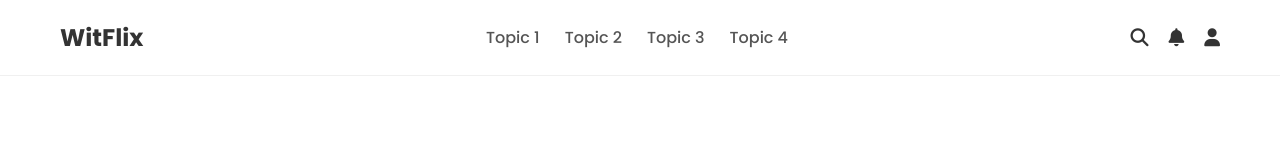
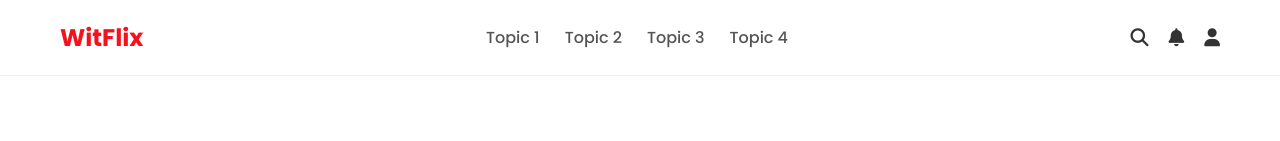
Before and after one commit to rusty112/witflix, a plain HTML site: page index.html in a window 1280 px wide. Shown: the top 141 px of the page. Drawn offline with Linux system fonts and the light colour scheme.

Commit message:
logo update

```diff
--- a/style.css
+++ b/style.css
@@ -43,6 +43,7 @@ header .container {
 .logo {
     font-size: 24px;
     font-weight: 700;
+    color: #f6121d;
 }
 
 nav ul {
```
